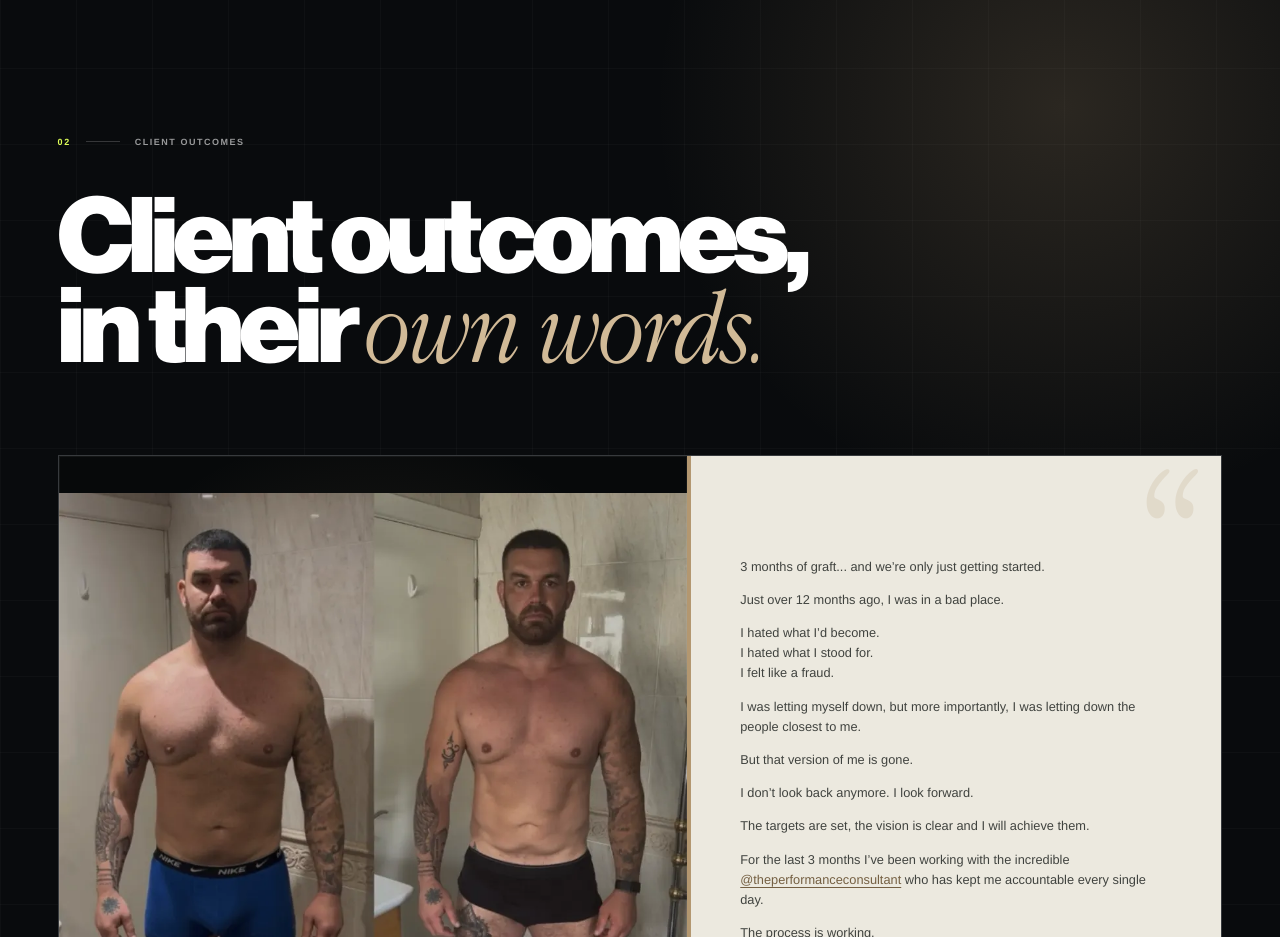
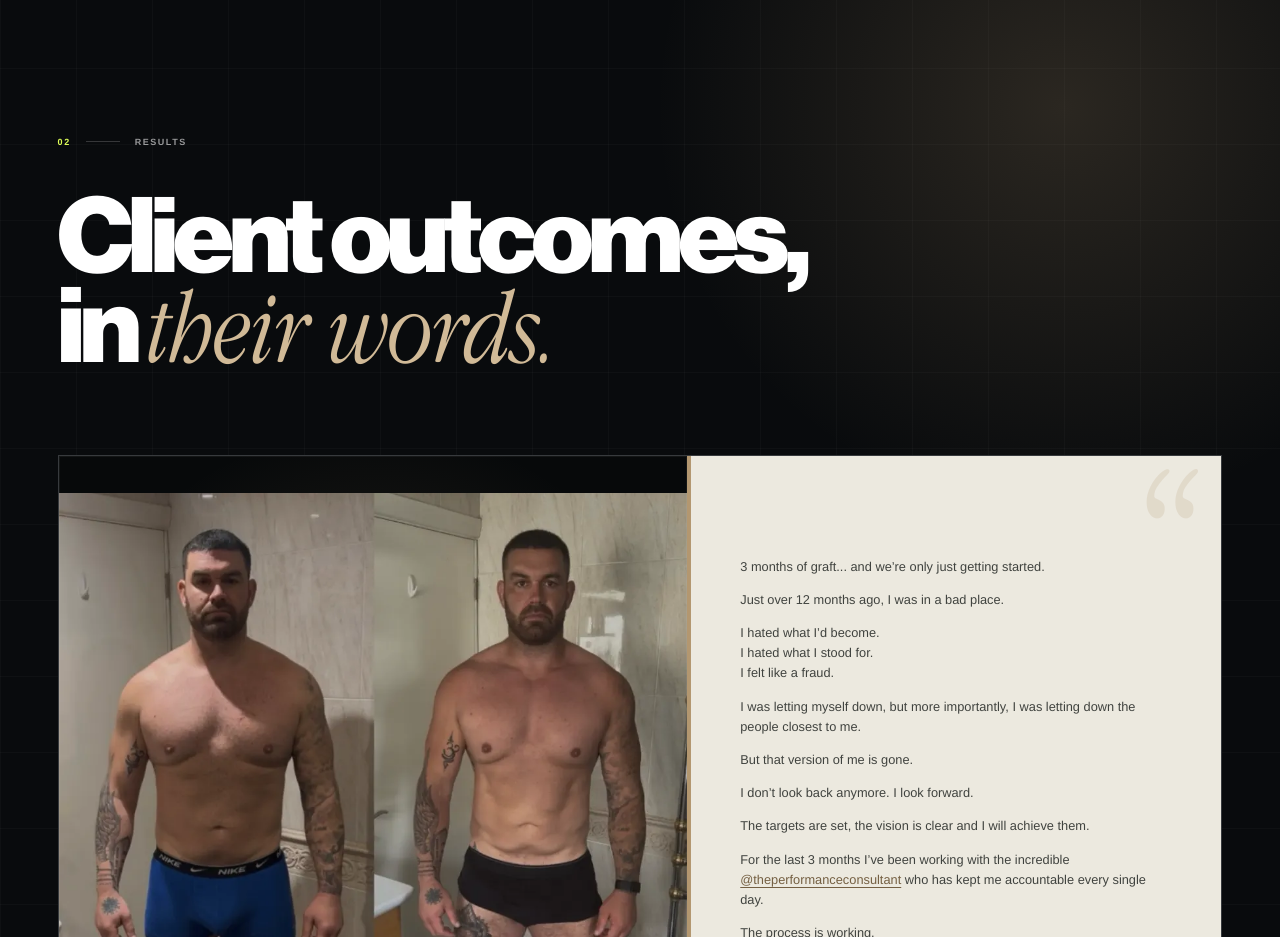
Before and after one commit to ThePerformanceConsultant/ThePerformanceConsultant.github.io, a React (Vite) app: page / in a window 1280 px wide. Shown: the part 5920-6857 px from the top of the page. Built offline with nearby package versions, Linux system fonts and the light colour scheme.

Commit message:
Update Testimonials.jsx

```diff
--- a/src/home/components/Testimonials.jsx
+++ b/src/home/components/Testimonials.jsx
@@ -82,9 +82,9 @@ export function Testimonials() {
     <section className="testimonials" id="results" aria-labelledby="testimonials-title">
       <div className="testimonials__glow" aria-hidden="true" />
       <header className="testimonials__heading">
-        <Reveal><SectionLabel index="02" light>Client outcomes</SectionLabel></Reveal>
+        <Reveal><SectionLabel index="02" light>Results</SectionLabel></Reveal>
         <Reveal as="h2" delay={0.08}>
-          <span>Client outcomes,</span> in their <em>own words.</em>
+          <span>Client outcomes,</span> in <em>their words.</em>
         </Reveal>
       </header>
 
```
